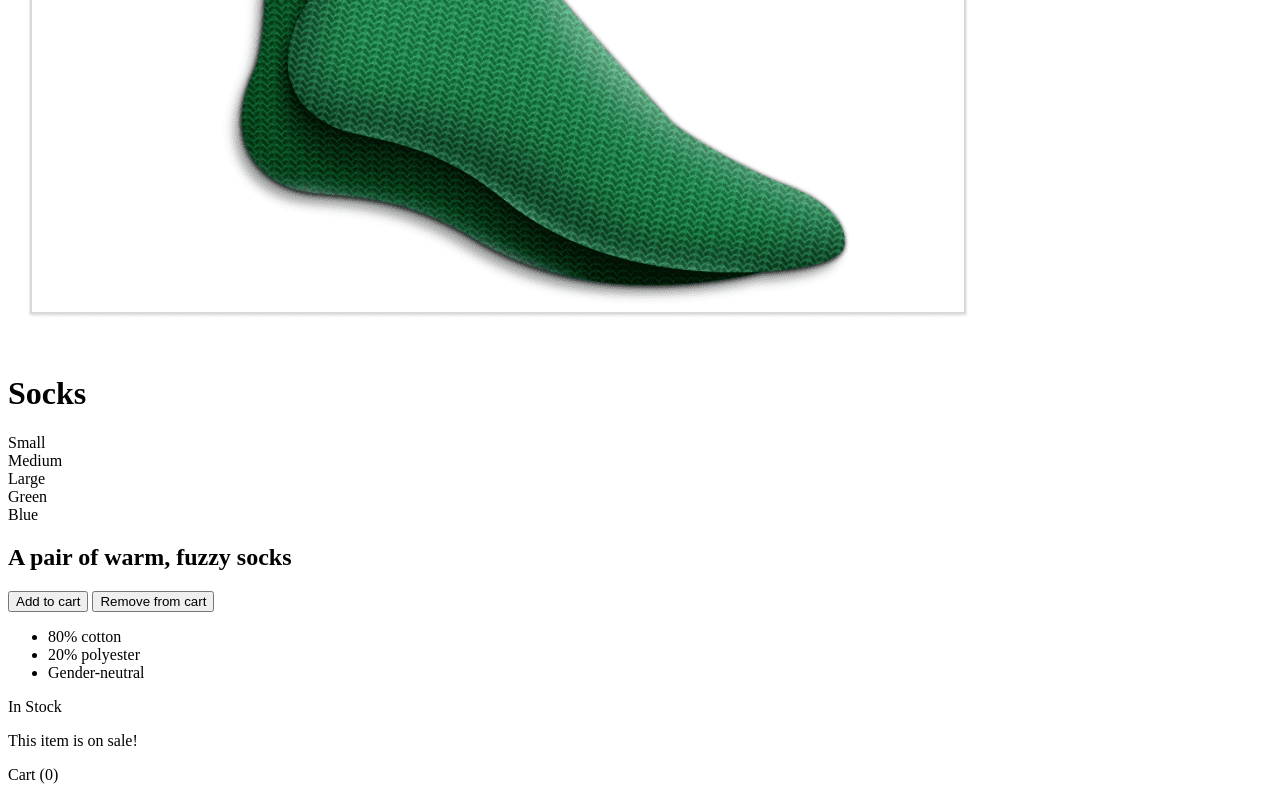
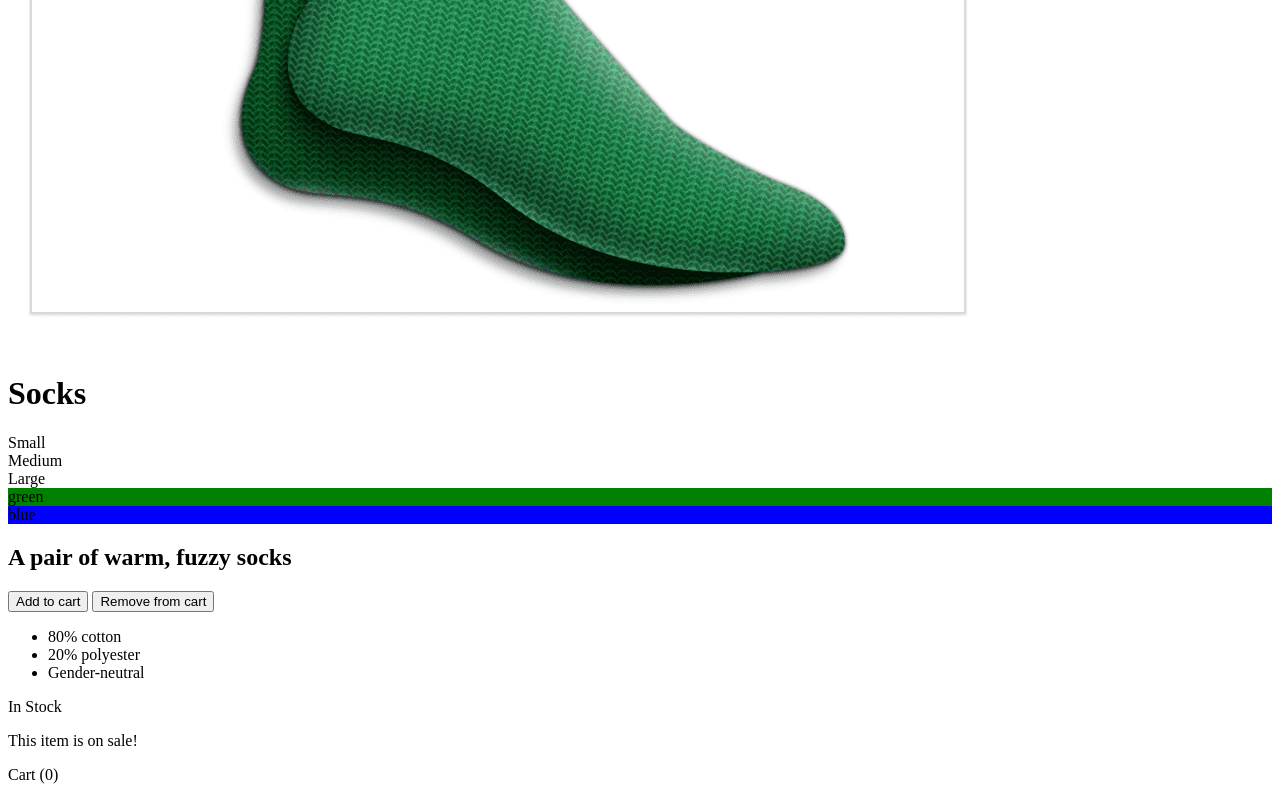
Before and after one commit to drj613/intro-to-vue, a plain HTML site: page index.html in a window 1280 px wide. Shown: the part 658-1458 px from the top of the page. Drawn offline with nearby package versions, Linux system fonts and the light colour scheme.

Commit message:
finished ch 6 - class and style binding

```diff
--- a/index.html
+++ b/index.html
@@ -22,8 +22,12 @@
           <div v-for="size in sizes">
             <span class="size">{{ size }}</span>
           </div>
-          <div v-for="variant in variants" :key="variant.variantId">
-            <span class="color" @mouseover="updateProduct(variant.variantImage)">
+          <div class="color-box"
+          v-for="variant in variants"
+          :key="variant.variantId"
+          :style="{ backgroundColor: variant.variantColor }"
+          @mouseover="updateProduct(variant.variantImage)">
+            <span class="color">
               {{ variant.variantColor }}
             </span>
           </div>
@@ -31,7 +35,9 @@
 
         <h2>{{ description }}</h2>
 
-        <button @click="addToCart">Add to cart</button>
+        <button @click="addToCart"
+                :disabled="!inStock"
+                :class="{ disabledButton: !inStock }">Add to cart</button>
         <button @click="removeFromCart">Remove from cart</button>
 
         <ul>
--- a/main.js
+++ b/main.js
@@ -7,17 +7,18 @@ let app = new Vue({
     variants: [
       {
         variantId: 2234,
-        variantColor: "Green",
+        variantColor: "green",
         variantImage: "./assets/vm-socks-green.png"
       },
       {
         variantId: 2235,
-        variantColor: "Blue",
+        variantColor: "blue",
         variantImage: "./assets/vm-socks-blue.png"
       }
     ],
     sizes: ["Small", "Medium", "Large"],
     image: "./assets/vm-socks-green.png",
+    inStock: true,
     altText: "A pair of socks",
     href: "#",
     inventory: 100,
```
Also changed, not shown: 1 other file.
